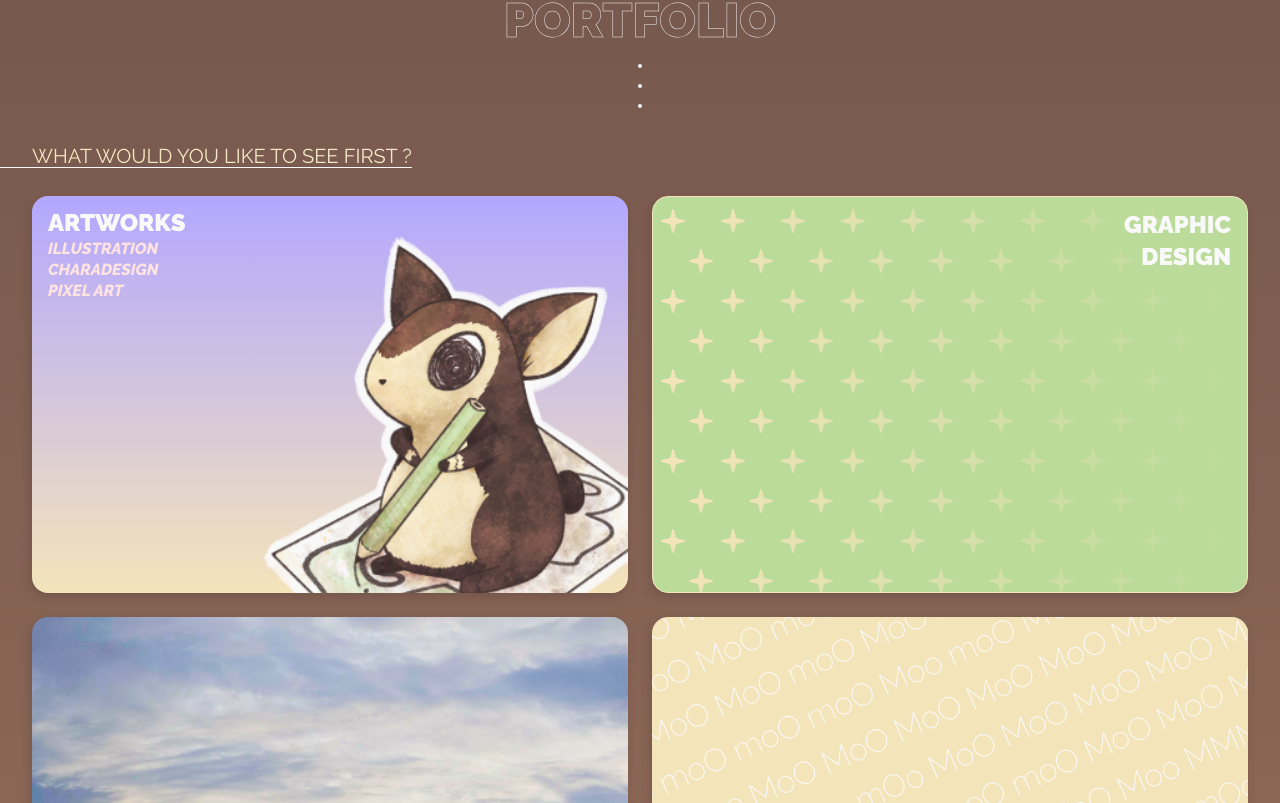
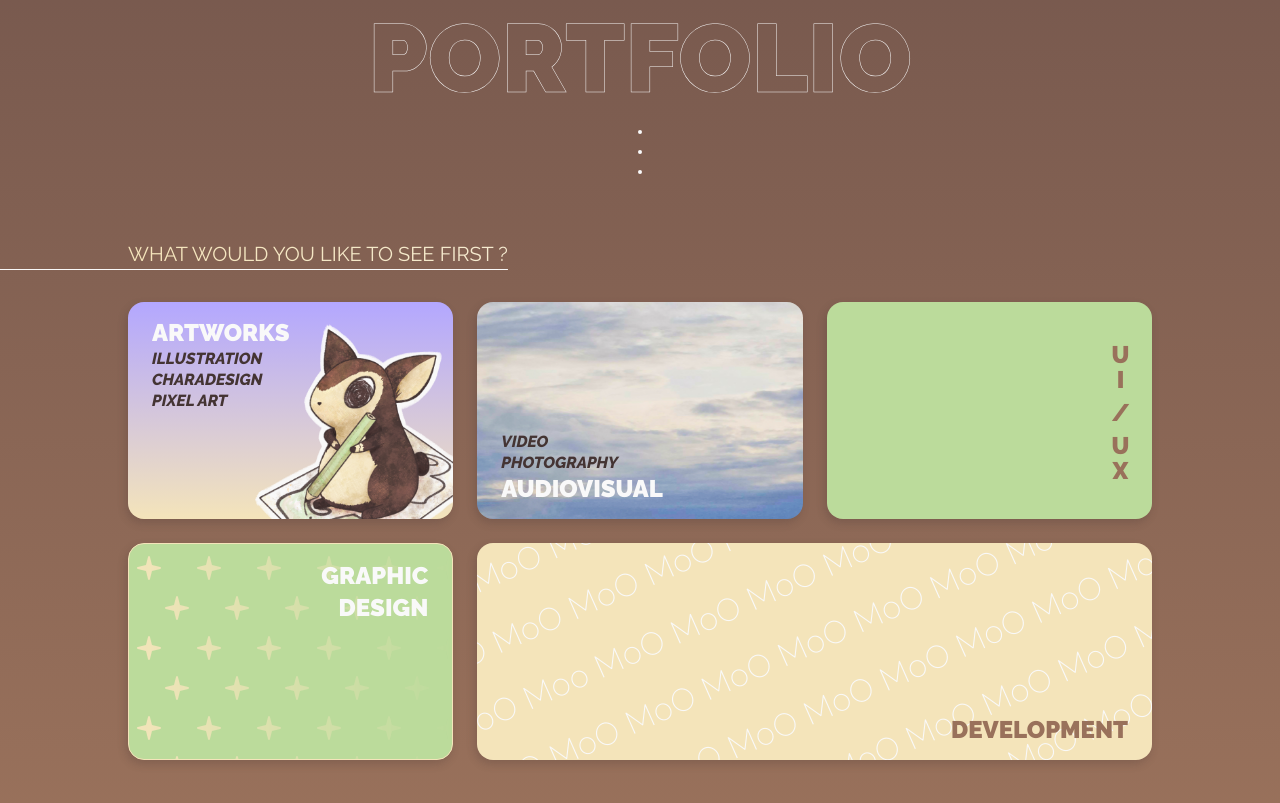
Before and after one commit to CassandreLAMATY/2024-portfolio-front, a Vue app: page / in a window 1280 px wide. Shown: the part 1177-1980 px from the top of the page. Built offline with nearby package versions, Linux system fonts and the light colour scheme; what @fortawesome/pro-regular-svg-icons, @fortawesome/pro-solid-svg-icons would draw is missing.

Commit message:
bento responsive

```diff
--- a/src/assets/stylesheets/css/bento.css
+++ b/src/assets/stylesheets/css/bento.css
@@ -1,14 +1,30 @@
 @import url("https://fonts.googleapis.com/css2?family=Quicksand:wght@300..700&family=Raleway:ital,wght@0,100..900;1,100..900&display=swap");
 .bento-container {
+  background: linear-gradient(to bottom, #75574d, #99715b);
+}
+.bento-container > div {
   display: flex;
   flex-direction: column;
   gap: 2rem;
   padding: 2rem 1.5rem;
-  background: linear-gradient(to bottom, #75574d, #99715b);
 }
 @media (min-width: 768px) {
-  .bento-container {
-    padding: 4rem 2rem;
+  .bento-container > div {
+    gap: 4rem;
+    padding: 4rem;
+  }
+}
+@media (min-width: 1024px) {
+  .bento-container > div {
+    padding: 4rem 8rem;
+  }
+}
+@media (min-width: 1536px) {
+  .bento-container > div {
+    box-sizing: content-box;
+    max-width: 1280px;
+    margin: 0 auto;
+    padding: 6rem 16rem;
   }
 }
 .bento-container .welcome {
@@ -26,6 +42,16 @@
   font-size: 0.75rem;
   font-weight: 400;
   color: #f9f9f9;
+}
+@media (min-width: 768px) {
+  .bento-container .welcome-overline {
+    font-size: 16px;
+  }
+}
+@media (min-width: 1024px) {
+  .bento-container .welcome-overline {
+    font-size: 1.25rem;
+  }
 }
 .bento-container .welcome-title--container {
   position: relative;
@@ -58,6 +84,21 @@
   color: transparent;
   -webkit-text-stroke: 0.5px #f9f9f9;
 }
+@media (min-width: 512px) {
+  .bento-container .welcome-title {
+    font-size: 4rem;
+  }
+}
+@media (min-width: 1024px) {
+  .bento-container .welcome-title {
+    font-size: 6rem;
+  }
+}
+@media (min-width: 1536px) {
+  .bento-container .welcome-title {
+    font-size: 8rem;
+  }
+}
 .bento-container .welcome-dots {
   display: flex;
   flex-direction: column;
@@ -74,6 +115,11 @@
   flex-direction: column;
   gap: 1.5rem;
 }
+@media (min-width: 768px) {
+  .bento-container .bento {
+    gap: 2rem;
+  }
+}
 .bento-container .bento-heading {
   position: relative;
   background: linear-gradient(to right, #f4e4ba, #f9f9f9);
@@ -89,6 +135,11 @@
   text-underline-offset: 0.25rem;
   text-wrap: pretty;
   color: transparent;
+}
+@media (min-width: 768px) {
+  .bento-container .bento-heading {
+    text-underline-offset: 0.5rem;
+  }
 }
 .bento-container .bento-heading::before {
   position: absolute;
@@ -107,8 +158,22 @@
 }
 @media (min-width: 768px) {
   .bento-container .bento-heading::before {
-    left: -2rem;
-    width: 2rem;
+    top: 31px;
+    left: -4rem;
+    width: 4rem;
+  }
+}
+@media (min-width: 1024px) {
+  .bento-container .bento-heading::before {
+    top: 31px;
+    left: -8rem;
+    width: 8rem;
+  }
+}
+@media (min-width: 1536px) {
+  .bento-container .bento-heading::before {
+    left: -3360px;
+    width: 3360px;
   }
 }
 .bento-container .bento-grid {
@@ -130,12 +195,24 @@
     gap: 1.5rem;
   }
 }
+@media (min-width: 1280px) {
+  .bento-container .bento-grid {
+    grid-template-columns: repeat(3, 1fr);
+    grid-template-rows: repeat(2, 1fr);
+    grid-template-areas: "artworks audiovisual uiux" "design   dev         dev";
+  }
+}
 .bento-container .bento-grid .bento-card {
   position: relative;
   padding: 0.75rem 16px;
   aspect-ratio: 3/2;
   border-radius: 16px;
   box-shadow: -2px 4px 8px rgba(68, 52, 51, 0.2392156863);
+}
+@media (min-width: 896px) {
+  .bento-container .bento-grid .bento-card {
+    padding: 16px 1.5rem;
+  }
 }
 .bento-container .bento-grid #artworks {
   grid-area: artworks;
@@ -160,6 +237,12 @@
   flex-direction: column;
   gap: 0.125rem;
 }
+@media (min-width: 896px) {
+  .bento-container .bento-grid #artworks .bento-title--container {
+    top: 16px;
+    left: 1.5rem;
+  }
+}
 .bento-container .bento-grid #artworks .bento-title--container > h2 {
   color: #f9f9f9;
 }
@@ -177,7 +260,7 @@
   font-weight: 800;
   font-style: italic;
   text-transform: uppercase;
-  color: #ffe3e0;
+  color: #443433;
 }
 .bento-container .bento-grid #audiovisual {
   grid-area: audiovisual;
@@ -191,6 +274,12 @@
   flex-direction: column;
   gap: 0.125rem;
 }
+@media (min-width: 896px) {
+  .bento-container .bento-grid #audiovisual .bento-title--container {
+    left: 1.5rem;
+    bottom: 16px;
+  }
+}
 .bento-container .bento-grid #audiovisual .bento-title--container > h2 {
   color: #f9f9f9;
 }
@@ -203,12 +292,13 @@
   gap: 0.125rem;
 }
 .bento-container .bento-grid #audiovisual .bento-title--container > .bento-subtitles--container > h3 {
+  width: fit-content;
   font-family: Raleway;
   font-size: 16px;
   font-weight: 800;
   font-style: italic;
+  color: #443433;
   text-transform: uppercase;
-  color: #ffe3e0;
 }
 .bento-container .bento-grid #uiux {
   grid-area: uiux;
@@ -219,6 +309,23 @@
   top: 50%;
   transform: translateY(-50%);
 }
+@media (min-width: 584px) {
+  .bento-container .bento-grid #uiux .bento-title--container {
+    left: 16px;
+    right: unset;
+  }
+}
+@media (min-width: 896px) {
+  .bento-container .bento-grid #uiux .bento-title--container {
+    left: 1.5rem;
+  }
+}
+@media (min-width: 1280px) {
+  .bento-container .bento-grid #uiux .bento-title--container {
+    left: unset;
+    right: 1.5rem;
+  }
+}
 .bento-container .bento-grid #uiux .bento-title--container > h2 {
   color: #99715b;
   line-height: 16px;
@@ -228,12 +335,6 @@
 }
 .bento-container .bento-grid #uiux .bento-title--container > h2 > span {
   padding: 0.5rem 0;
-}
-@media (min-width: 584px) {
-  .bento-container .bento-grid #uiux .bento-title--container {
-    left: 16px;
-    right: unset;
-  }
 }
 .bento-container .bento-grid #design {
   grid-area: design;
@@ -252,8 +353,14 @@
   border-radius: 16px;
 }
 .bento-container .bento-grid #design .bento-title--container {
+  top: 0.75rem;
   right: 16px;
-  top: 0.75rem;
+}
+@media (min-width: 896px) {
+  .bento-container .bento-grid #design .bento-title--container {
+    top: 16px;
+    right: 1.5rem;
+  }
 }
 .bento-container .bento-grid #design .bento-title--container > h2 {
   text-align: right;
@@ -266,6 +373,12 @@
 .bento-container .bento-grid #dev {
   grid-area: dev;
   background-color: #f4e4ba;
+}
+@media (min-width: 584px) {
+  .bento-container .bento-grid #dev {
+    height: 100%;
+    aspect-ratio: unset;
+  }
 }
 .bento-container .bento-grid #dev .bento-card--bg {
   position: absolute;
@@ -283,11 +396,35 @@
   font-weight: 200;
   line-height: 3rem;
   color: #f9f9f9;
-  transform: translate(-20%, -35%) rotate(-24deg);
+  transform: translateY(-35%) rotate(-24deg);
+}
+@media (min-width: 584px) {
+  .bento-container .bento-grid #dev .bento-card--bg > p {
+    width: 300%;
+    transform: translate(-20%, -35%) rotate(-24deg);
+  }
+}
+@media (min-width: 1024px) {
+  .bento-container .bento-grid #dev .bento-card--bg > p {
+    font-size: 2rem;
+    line-height: 4rem;
+    letter-spacing: 1px;
+  }
 }
 .bento-container .bento-grid #dev .bento-title--container {
   right: 16px;
   bottom: 0.75rem;
+}
+@media (min-width: 584px) {
+  .bento-container .bento-grid #dev .bento-title--container {
+    left: 16px;
+  }
+}
+@media (min-width: 896px) {
+  .bento-container .bento-grid #dev .bento-title--container {
+    right: 1.5rem;
+    bottom: 16px;
+  }
 }
 .bento-container .bento-grid #dev .bento-title--container > h2 {
   color: #99715b;
@@ -295,17 +432,6 @@
 @media (min-width: 584px) {
   .bento-container .bento-grid #dev .bento-title--container > h2 {
     text-align: right;
-  }
-}
-@media (min-width: 584px) {
-  .bento-container .bento-grid #dev .bento-title--container {
-    left: 16px;
-  }
-}
-@media (min-width: 584px) {
-  .bento-container .bento-grid #dev {
-    height: 100%;
-    aspect-ratio: unset;
   }
 }
 .bento-container .bento-grid .bento-title--container {
--- a/src/assets/stylesheets/scss/bento.scss
+++ b/src/assets/stylesheets/scss/bento.scss
@@ -1,15 +1,32 @@
 @import 'variables';
 
 .bento-container {
-    display: flex;
-    flex-direction: column;
-    gap: $grup03;
-
-    padding: $grup03 $grup02;
     background: linear-gradient(to bottom, #75574d, $chamoisee);
 
-    @include media-min(768px) {
-        padding: $grup05 $grup03;
+    & > div {
+        display: flex;
+        flex-direction: column;
+        gap: $grup03;
+
+        padding: $grup03 $grup02;
+
+        @include media-min(768px) {
+            gap: $grup05;
+
+            padding: $grup05;
+        }
+
+        @include media-min(1024px) {
+            padding: $grup05 $grup07;
+        }
+
+        @include media-min(1536px) {
+            box-sizing: content-box;
+
+            max-width: 1280px;
+            margin: 0 auto;
+            padding: $grup06 $grup08;
+        }
     }
 
     .welcome {
@@ -30,6 +47,14 @@
             font-size: $grup-01;
             font-weight: 400;
             color: $seasalt;
+
+            @include media-min(768px) {
+                font-size: $grup;
+            }
+
+            @include media-min(1024px) {
+                font-size: $grup01;
+            }
         }
 
         &-title--container {
@@ -73,7 +98,17 @@
             color: transparent;
             -webkit-text-stroke: 0.5px $seasalt;
 
+            @include media-min(512px) {
+                font-size: $grup05;
+            }
 
+            @include media-min(1024px) {
+                font-size: $grup06;
+            }
+
+            @include media-min(1536px) {
+                font-size: $grup07;
+            }
         }
 
         &-dots {
@@ -97,6 +132,10 @@
         flex-direction: column;
         gap: $grup02;
 
+        @include media-min(768px) {
+            gap: $grup03;
+        }
+
         &-heading {
             position: relative;
 
@@ -114,6 +153,10 @@
             text-underline-offset: $grup-03;
             text-wrap: pretty;
             color: transparent;
+
+            @include media-min(768px) {
+                text-underline-offset: $grup-02;
+            }
 
             &::before {
                 position: absolute;
@@ -134,9 +177,23 @@
                 }
 
                 @include media-min(768px) {
-                    left: -$grup03;
+                    top: 31px;
+                    left: -$grup05;
 
-                    width: $grup03;
+                    width: $grup05;
+                }
+
+                @include media-min(1024px) {
+                    top: 31px;
+                    left: -$grup07;
+
+                    width: $grup07;
+                }
+
+                @include media-min(1536px) {
+                    left: -3360px;
+
+                    width: 3360px;
                 }
             }
         }
@@ -166,6 +223,14 @@
                 gap: $grup02;
             }
 
+            @include media-min(1280px) {
+                grid-template-columns: repeat(3, 1fr);
+                grid-template-rows: repeat(2, 1fr);
+                grid-template-areas:
+                "artworks audiovisual uiux"
+                "design   dev         dev";
+            }
+
             & .bento-card {
                 position: relative;
 
@@ -174,6 +239,10 @@
 
                 border-radius: $grup;
                 box-shadow: -2px 4px 8px #4434333D;
+
+                @include media-min(896px) {
+                    padding: $grup $grup02;
+                }
             }
 
             & #artworks {
@@ -203,44 +272,10 @@
                     flex-direction: column;
                     gap: $grup-04;
 
-                    & > h2 {
-                        color: $seasalt;
-
-                        & > span {
-                            padding: $grup-02 0;
-                        }
+                    @include media-min(896px) {
+                        top: $grup;
+                        left: $grup02;
                     }
-
-                    & > .bento-subtitles--container {
-                        display: flex;
-                        flex-direction: column;
-                        gap: $grup-04;
-
-                        & > h3 {
-                            font-family: Raleway;
-                            font-size: $grup;
-                            font-weight: 800;
-                            font-style: italic;
-                            text-transform: uppercase;
-                            color: $mistyRose;
-                        }
-                    }
-                }
-            }
-
-            & #audiovisual {
-                grid-area: audiovisual;
-
-                background-image: url('@/assets/images/SkyBG01.jpg');
-                background-position: center 70%;
-
-                & .bento-title--container {
-                    left: $grup;
-                    bottom: $grup-01;
-
-                    display: flex;
-                    flex-direction: column;
-                    gap: $grup-04;
 
                     & > h2 {
                         color: $seasalt;
@@ -261,7 +296,53 @@
                             font-weight: 800;
                             font-style: italic;
                             text-transform: uppercase;
-                            color: $mistyRose;
+                            color: $vanDyke;
+                        }
+                    }
+                }
+            }
+
+            & #audiovisual {
+                grid-area: audiovisual;
+
+                background-image: url('@/assets/images/SkyBG01.jpg');
+                background-position: center 70%;
+
+                & .bento-title--container {
+                    left: $grup;
+                    bottom: $grup-01;
+
+                    display: flex;
+                    flex-direction: column;
+                    gap: $grup-04;
+
+                    @include media-min(896px) {
+                        left: $grup02;
+                        bottom: $grup;
+                    }
+
+                    & > h2 {
+                        color: $seasalt;
+
+                        & > span {
+                            padding: $grup-02 0;
+                        }
+                    }
+
+                    & > .bento-subtitles--container {
+                        display: flex;
+                        flex-direction: column;
+                        gap: $grup-04;
+
+                        & > h3 {
+                            width: fit-content;
+
+                            font-family: Raleway;
+                            font-size: $grup;
+                            font-weight: 800;
+                            font-style: italic;
+                            color: $vanDyke;
+                            text-transform: uppercase;
                         }
                     }
                 }
@@ -278,6 +359,20 @@
 
                     transform: translateY(-50%);
 
+                    @include media-min(584px) {
+                        left: $grup;
+                        right: unset;
+                    }
+
+                    @include media-min(896px) {
+                        left: $grup02;
+                    }
+
+                    @include media-min(1280px) {
+                        left: unset;
+                        right: $grup02;
+                    }
+
                     & > h2 {
                         color: $chamoisee;
                         line-height: $grup;
@@ -288,11 +383,6 @@
                         & > span {
                             padding: $grup-02 0;
                         }
-                    }
-
-                    @include media-min(584px) {
-                        left: $grup;
-                        right: unset;
                     }
                 }
             }
@@ -317,8 +407,13 @@
                 }
 
                 & .bento-title--container {
+                    top: $grup-01;
                     right: $grup;
-                    top: $grup-01;
+
+                    @include media-min(896px) {
+                        top: $grup;
+                        right: $grup02;
+                    }
 
                     & > h2 {
                         text-align: right;
@@ -336,6 +431,11 @@
                 grid-area: dev;
 
                 background-color: $dutchWhite;
+
+                @include media-min(584px) {
+                    height: 100%;
+                    aspect-ratio: unset;
+                }
 
                 & .bento-card--bg {
                     position: absolute;
@@ -358,14 +458,37 @@
                         color: $seasalt;
 
                         transform:
+                            translateY(-35%)
+                            rotate(-24deg);
+
+                        @include media-min(584px) {
+                            width: 300%;
+
+                            transform:
                             translate(-20%, -35%)
                             rotate(-24deg);
+                        }
+
+                        @include media-min(1024px) {
+                            font-size: $grup03;
+                            line-height: $grup05;
+                            letter-spacing: 1px;
+                        }
                     }
                 }
 
                 & .bento-title--container {
                     right: $grup;
                     bottom: $grup-01;
+
+                    @include media-min(584px) {
+                        left: $grup;
+                    }
+
+                    @include media-min(896px) {
+                        right: $grup02;
+                        bottom: $grup;
+                    }
 
                     & > h2 {
                         color: $chamoisee;
@@ -374,15 +497,6 @@
                             text-align: right;
                         }
                     }
-
-                    @include media-min(584px) {
-                           left: $grup;
-                    }
-                }
-
-                @include media-min(584px) {
-                    height: 100%;
-                    aspect-ratio: unset;
                 }
             }
 
--- a/src/blocks/BentoBlock.vue
+++ b/src/blocks/BentoBlock.vue
@@ -1,5 +1,6 @@
 <template>
     <section class="bento-container">
+        <div>
             <div class="welcome">
                 <h3 class="welcome-overline">Welcome to my</h3>
                 <div class="welcome-title--container">
@@ -52,14 +53,22 @@
                     <div class="bento-card" id="dev">
                         <div class="bento-card--bg">
                             <p>
-                            MoO MoO MoO MoO MoO MoO MoO MoO MOO moO MoO MoO MoO MoO MoO moO MoO MoO MoO MoO moO MoO MoO MoO MoO moO MoO MoO MoO MoO MoO MoO MoO
-                            MoO MoO moO MoO MoO MoO MoO mOo mOo mOo mOo mOo MOo moo moO moO moO moO Moo moO MOO mOo MoO moO MOo moo mOo MOo MOo MOo Moo MoO MoO
-                            MoO MoO MoO MoO MoO Moo Moo MoO MoO MoO Moo MMM mOo mOo mOo MoO MoO MoO MoO Moo moO Moo MOO moO moO MOo mOo mOo MOo moo moO moO MoO
-                            MoO MoO MoO MoO MoO MoO MoO Moo MMM MMM Moo MoO MoO MoO Moo MMM MOo MOo MOo Moo MOo MOo MOo MOo MOo MOo MOo MOo Moo mOo MoO Moo MOo
+                                MoO MoO MoO MoO MoO MoO MoO MoO MoO MoO MoO MoO MoO MoO MoO MoO MoO MoO MoO MoO MoO MoO MoO MoO MoO MoO MoO MoO MoO MoO MoO MoO MoO MoO MoO
+                                MoO MoO MoO MoO MoO MoO MoO MoO MoO MoO MoO MoO MoO MoO MoO MoO MoO MoO MoO MoO MoO MoO MoO MoO MoO MoO MoO MoO MoO MoO MoO MoO MoO MoO MoO
+                                MoO MoO Moo MoO MoO MoO MoO MoO MoO MoO MoO MoO MoO MoO MoO MoO MoO MoO MoO MoO MoO MoO MoO MoO MoO MoO MoO MoO MoO MoO MoO MoO Moo MoO MoO
+                                MoO MoO MoO MoO MoO Moo Moo MoO MoO MoO Moo OOO MoO MoO MoO MoO MoO MoO MoO MoO MoO MoO MoO MoO MoO MoO MoO MoO MoO MoO MoO MoO MoO MoO MoO
+                                MoO MoO MoO MoO MoO MoO MoO MoO MoO MoO MoO MoO MoO MoO MoO MoO MoO MoO MoO MoO MoO Moo MoO MoO MoO MoO MoO MoO MoO MoO MoO MoO MoO MoO MoO
+                                MoO MoO MoO MoO MoO MoO MoO MoO MoO MoO MoO MoO MoO MoO MoO MoO MoO MoO MoO MoO MoO MoO MoO MoO MoO MoO MoO MoO MoO MoO MoO MoO MoO MoO MoO
+                                MoO MoO MoO MoO MoO MoO MoO MoO MoO MoO MoO MoO MoO MoO MoO MoO MoO MoO MoO MoO MoO MoO MoO MoO MoO MoO MoO MoO MoO MoO MoO MoO MoO MoO MoO
+                                MoO MoO MoO MoO MoO MoO MoO MoO MoO MoO MoO MoO MoO MoO MoO MoO MoO MoO MoO MoO MoO MoO MoO MoO MoO MoO MoO MoO MoO MoO MoO MoO MoO Moo MOo
+                                MOo MOo MOo MOo MOo MOo MOo MOo MOo MOo MOo MOo MOo MOo MOo MOo MOo MOo MOo MOo MOo MOo MOo MOo MOo MOo MOo MOo MOo MOo MOo MOo MOo MOo MOo
+                                MOo MOo MOo MOo MOo Moo MOo MOo MOo MOo MOo MOo MOo MOo Moo MoO MoO MoO Moo MOo MOo MOo MOo MOo MOo Moo MOo MOo MOo MOo MOo MOo MOo MOo Moo
+                                OOO MoO MoO MoO MoO MoO MoO MoO MoO MoO MoO MoO MoO MoO MoO MoO MoO MoO MoO MoO MoO MoO MoO MoO MoO MoO MoO Mo
                             </p>
                         </div>
                         <div class="bento-title--container">
-                        <h2>(Web) Development</h2>
+                            <h2>Development</h2>
+                        </div>
                     </div>
                 </div>
             </div>
```
Also changed, not shown: 1 other file (tests, documents, lock files or other folders). Lines whose indentation alone changed are shown as unchanged.
